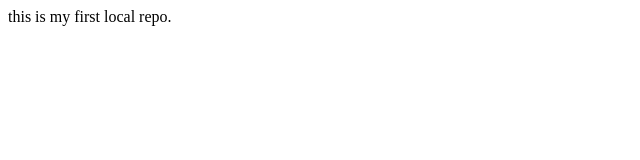
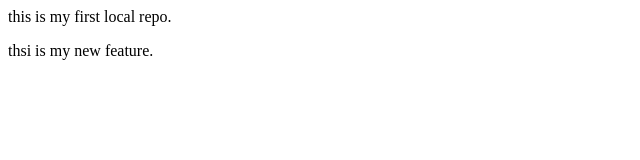
Before and after one commit to coderKG980/Local_Repo, a plain HTML site: page index.html in a window 1280 px wide. Shown: the whole page, without its empty margins (0-640 px from the left). Drawn offline with Linux system fonts and the light colour scheme.

Commit message:
Add new feature

```diff
--- a/index.html
+++ b/index.html
@@ -1 +1,2 @@
 <p>this is my first local repo.</p>
+<p>thsi is my new feature.</p>
```
